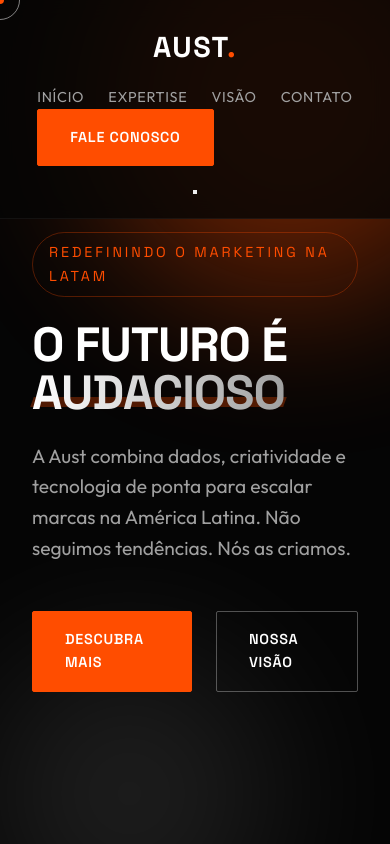
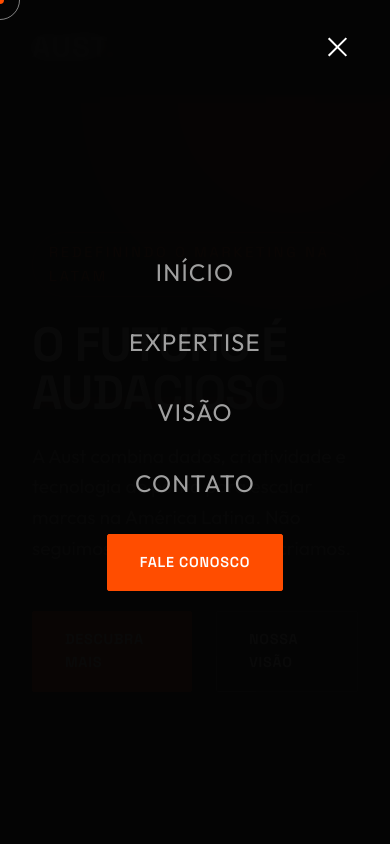
Before and after one commit to XPanDigital/aust, a plain HTML site: page index.html in a window 390 px wide. Both pictures are taken after a click on the button "Menu". Shown: the top 844 px of the page. Drawn offline with Linux system fonts and the light colour scheme.

Commit message:
Add files via upload

```diff
--- a/script.js
+++ b/script.js
@@ -71,4 +71,33 @@ document.addEventListener('DOMContentLoaded', () => {
             });
         });
     });
+    // Mobile Menu Toggle
+    const mobileMenuToggle = document.querySelector('.mobile-menu-toggle');
+    const navWrapper = document.querySelector('.nav-wrapper');
+
+    if (mobileMenuToggle) {
+        mobileMenuToggle.addEventListener('click', () => {
+            mobileMenuToggle.classList.toggle('active');
+            navWrapper.classList.toggle('active');
+
+            // Prevent scrolling when menu is open
+            if (navWrapper.classList.contains('active')) {
+                document.body.style.overflow = 'hidden';
+            } else {
+                document.body.style.overflow = '';
+            }
+        });
+    }
+
+    // Close menu when clicking a link
+    const navLinks = document.querySelectorAll('.nav-link, .btn-primary');
+    navLinks.forEach(link => {
+        link.addEventListener('click', () => {
+            if (navWrapper && navWrapper.classList.contains('active')) {
+                mobileMenuToggle.classList.remove('active');
+                navWrapper.classList.remove('active');
+                document.body.style.overflow = '';
+            }
+        });
+    });
 });
--- a/style.css
+++ b/style.css
@@ -152,6 +152,30 @@ ul {
     display: flex;
     justify-content: space-between;
     align-items: center;
+}
+
+.nav-wrapper {
+    display: flex;
+    align-items: center;
+    gap: 3rem;
+}
+
+.mobile-menu-toggle {
+    display: none;
+    background: none;
+    border: none;
+    cursor: pointer;
+    padding: 0.5rem;
+    z-index: 1001;
+}
+
+.mobile-menu-toggle span {
+    display: block;
+    width: 25px;
+    height: 2px;
+    background-color: #fff;
+    margin: 5px 0;
+    transition: all 0.3s ease;
 }
 
 .logo {
@@ -651,13 +675,59 @@ textarea:focus {
     }
 
     .header-container {
+        /* Keep row direction for Logo and Toggle */
+        flex-direction: row;
+        justify-content: space-between;
+    }
+
+    .mobile-menu-toggle {
+        display: block;
+    }
+
+    /* Mobile Menu Overlay */
+    .nav-wrapper {
+        position: fixed;
+        top: 0;
+        right: 0;
+        width: 100%;
+        height: 100vh;
+        background-color: rgba(5, 5, 5, 0.98);
+        backdrop-filter: blur(10px);
         flex-direction: column;
-        gap: 1rem;
+        justify-content: center;
+        align-items: center;
+        gap: 2rem;
+        transform: translateX(100%);
+        transition: transform 0.4s cubic-bezier(0.4, 0, 0.2, 1);
+        z-index: 1000;
+    }
+
+    .nav-wrapper.active {
+        transform: translateX(0);
     }
 
     .nav-list {
-        gap: 1.5rem;
-        font-size: 0.8rem;
+        flex-direction: column;
+        align-items: center;
+        gap: 2rem;
+    }
+
+    .nav-link {
+        font-size: 1.5rem;
+        /* Larger font for mobile menu */
+    }
+
+    /* Hamburger Animation */
+    .mobile-menu-toggle.active span:nth-child(1) {
+        transform: rotate(45deg) translate(5px, 5px);
+    }
+
+    .mobile-menu-toggle.active span:nth-child(2) {
+        opacity: 0;
+    }
+
+    .mobile-menu-toggle.active span:nth-child(3) {
+        transform: rotate(-45deg) translate(5px, -5px);
     }
 
     .vision-container,
```
